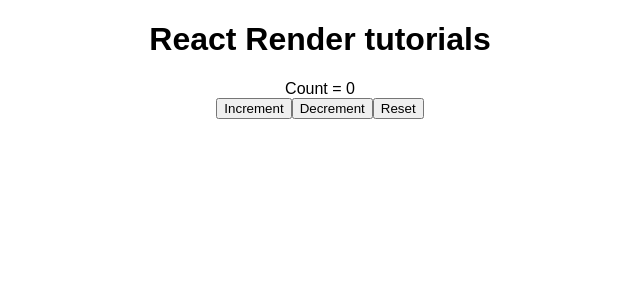
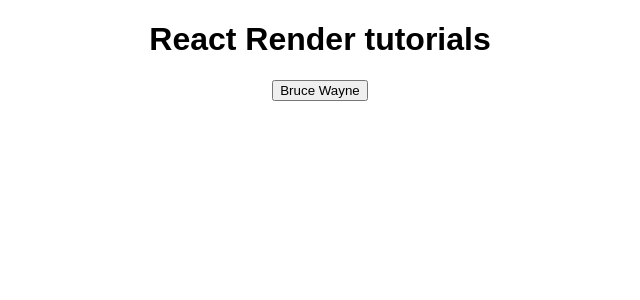
Before and after one commit to Parikshit-Hooda/React-Render, a React (Create React App) app: page / in a window 1280 px wide. Shown: the top 300 px of the page, without its empty margins (320-960 px from the left). Built offline with nearby package versions, Linux system fonts and the light colour scheme.

Commit message:
React Render Tutorial - 5 - State Immutability https://youtu.be/-hi-QQHWlHg?list=PLC3y8-rFHvwgg3vaYJgHGnModB54rxOk3

```diff
--- a/src/App.js
+++ b/src/App.js
@@ -1,4 +1,5 @@
-import UseReducer from "./components/UseReducer/UseReducer";
+import { ObjectUseState } from "./components/ImmutableState/ObjectUseState";
+// import UseReducer from "./components/UseReducer/UseReducer";
 // import UseState from "./components/UseState/UseState";
 import "./styles.css";
 
@@ -7,7 +8,8 @@ export default function App() {
     <div className="App">
       <h1>React Render tutorials</h1>
       {/* <UseState /> */}
-      <UseReducer />
+      {/* <UseReducer /> */}
+      <ObjectUseState />
     </div>
   );
 }
--- /dev/null
+++ b/src/components/ImmutableState/ObjectUseState.js
@@ -0,0 +1,32 @@
+import React, { useState } from "react";
+
+const initState = {
+  fname: "Bruce",
+  lname: "Wayne"
+};
+export const ObjectUseState = () => {
+  const [person, setPerson] = useState(initState);
+  const changeName = () => {
+    const newPerson = { ...person, fname: "Clark", lname: "Kent" };
+    setPerson(newPerson);
+    // person.fname = "Clark";
+    // person.lname = "Kent";
+    // setPerson(person);
+
+    // // person.fname = 'Clark'
+    // // person.lname = 'Kent'
+    // // setPerson(person)
+
+    // const newPerson = {...person}
+    // newPerson.fname = 'Clark'
+    // setPerson(newPerson)
+  };
+  console.log("ObjectUseState Render");
+  return (
+    <div>
+      <button onClick={changeName}>
+        {person.fname} {person.lname}
+      </button>
+    </div>
+  );
+};
```
